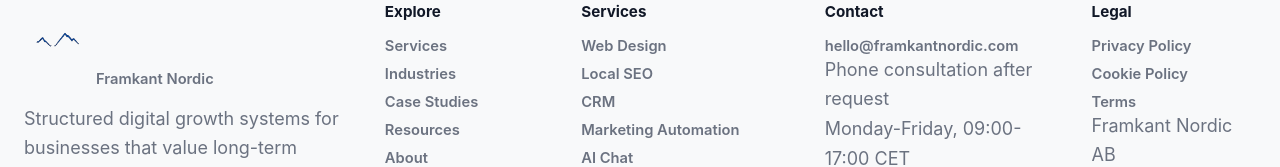
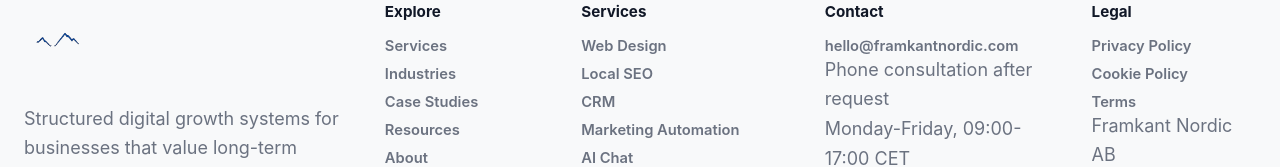
Before and after one commit to mawa8633/framkant-nordic, a Next.js app: page / in a window 1280 px wide. Shown: the part 10960-11127 px from the top of the page. Built offline with nearby package versions, Linux system fonts and the light colour scheme.

Commit message:
Remove footer brand text

```diff
--- a/components/site-footer.tsx
+++ b/components/site-footer.tsx
@@ -34,7 +34,6 @@
                 height={72}
               />
             </span>
-            <span>{site.name}</span>
           </Link>
           <p>{site.footerStatement}</p>
         </div>
```
